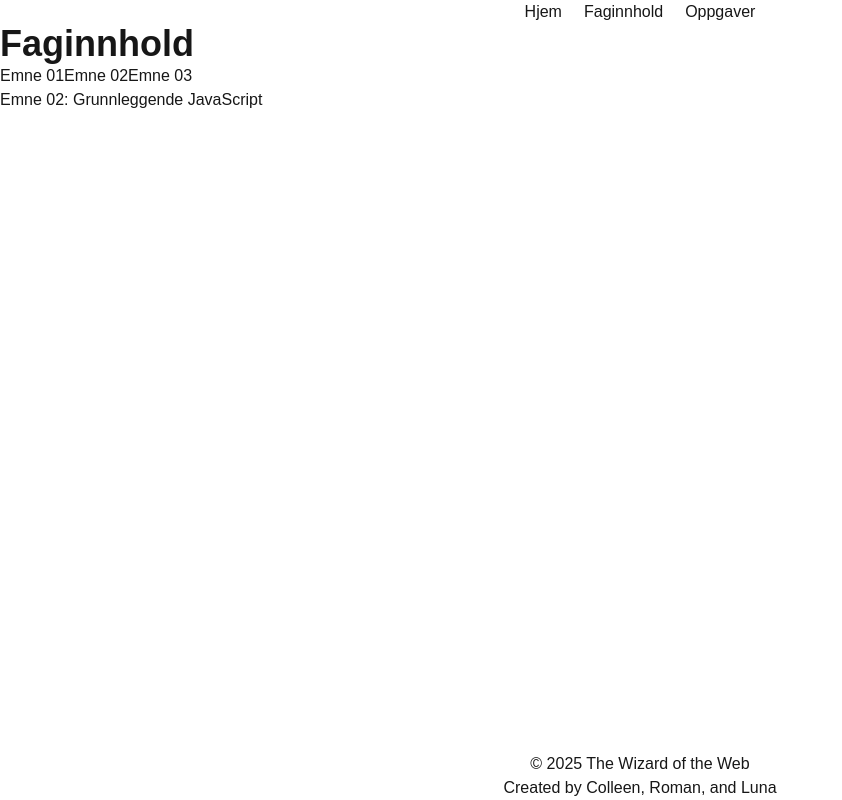
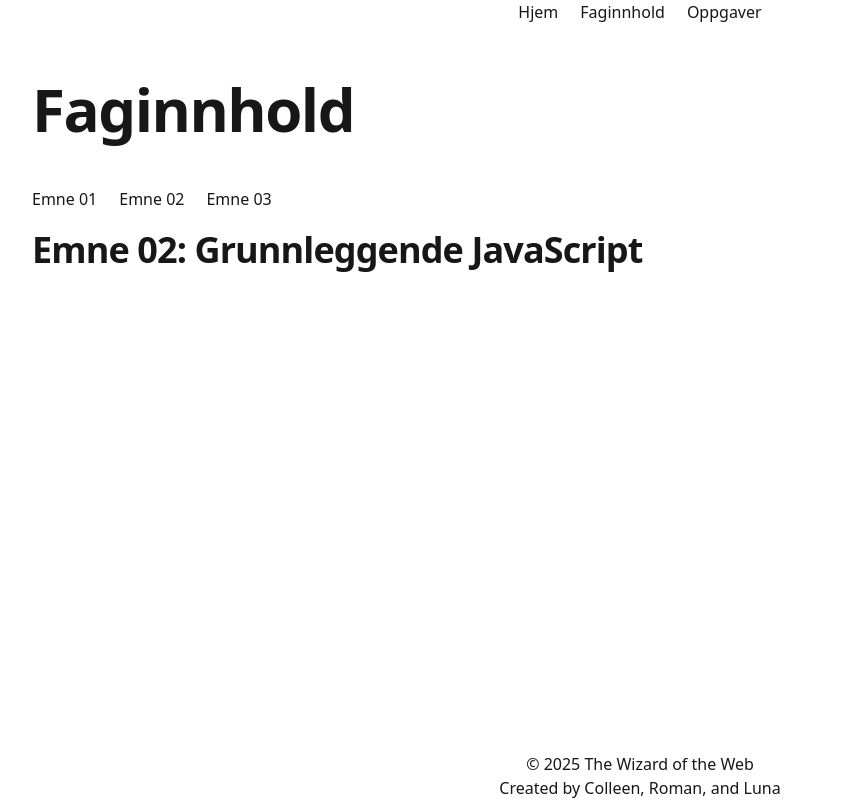
Before and after one commit to brolun/arbeidskrav02-emne06-ga, a Next.js app: page /faginnhold/emne02 in a window 1280 px wide. Shown: the whole page, without its empty margins (0-842 px from the left). Built offline with nearby package versions, Linux system fonts and the light colour scheme.

Commit message:
initial styling

```diff
--- a/app/faginnhold/layout.tsx
+++ b/app/faginnhold/layout.tsx
@@ -3,14 +3,14 @@ import React from "react";
 
 export default function Layout({ children }: { children: React.ReactNode }) {
   return (
-    <main>
+    <>
       <h1>Faginnhold</h1>
-      <nav>
+      <nav className="content-nav">
         <Link href="/faginnhold/emne01">Emne 01</Link>
         <Link href="/faginnhold/emne02">Emne 02</Link>
         <Link href="/faginnhold/emne03">Emne 03</Link>
       </nav>
       {children}
-    </main>
+    </>
   );
 }
--- a/app/globals.css
+++ b/app/globals.css
@@ -19,18 +19,18 @@
   }
 }
 
-*,
-*::before,
-*::after {
-  box-sizing: border-box;
-}
-
 body {
   background: var(--background);
   color: var(--foreground);
-  font-family: Arial, Helvetica, sans-serif;
 }
 
 h1 {
-  @apply text-4xl font-bold;
+  @apply text-5xl md:text-6xl font-semibold mb-10 mt-4 leading-tight tracking-tight;
 }
+h2 {
+  @apply text-3xl md:text-4xl font-semibold mb-8 mt-4 leading-tight tracking-tight;
+}
+
+.content-nav {
+  @apply flex gap-5.5;
+}
--- a/app/layout.tsx
+++ b/app/layout.tsx
@@ -35,7 +35,7 @@ export default function RootLayout({
             <Link href="/oppgaver">Oppgaver</Link>
           </nav>
         </header>
-        {children}
+        <main className="px-4 md:px-8 max-w-4xl py-8">{children}</main>
         <footer className="text-center">
           <p>© 2025 The Wizard of the Web</p>
           <p>Created by Colleen, Roman, and Luna</p>
--- a/app/oppgaver/layout.tsx
+++ b/app/oppgaver/layout.tsx
@@ -3,14 +3,14 @@ import React from "react";
 
 export default function Layout({ children }: { children: React.ReactNode }) {
   return (
-    <main>
+    <>
       <h1>Oppgaver</h1>
-      <nav>
+      <nav className="content-nav">
         <Link href="/oppgaver/oppgave01">Oppgave 01</Link>
         <Link href="/oppgaver/oppgave02">Oppgave 02</Link>
         <Link href="/oppgaver/oppgave03">Oppgave 03</Link>
       </nav>
       {children}
-    </main>
+    </>
   );
 }
```
